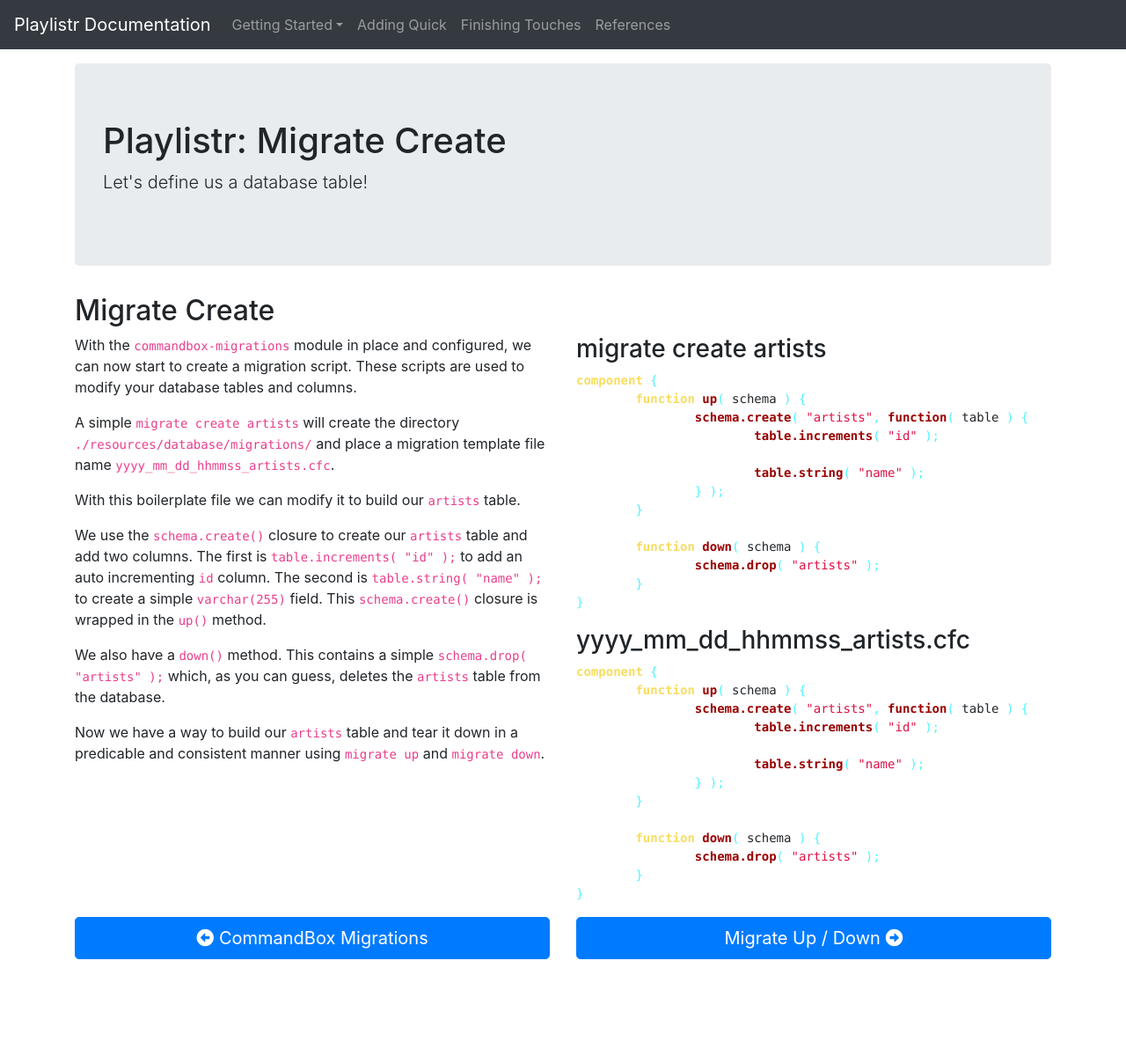
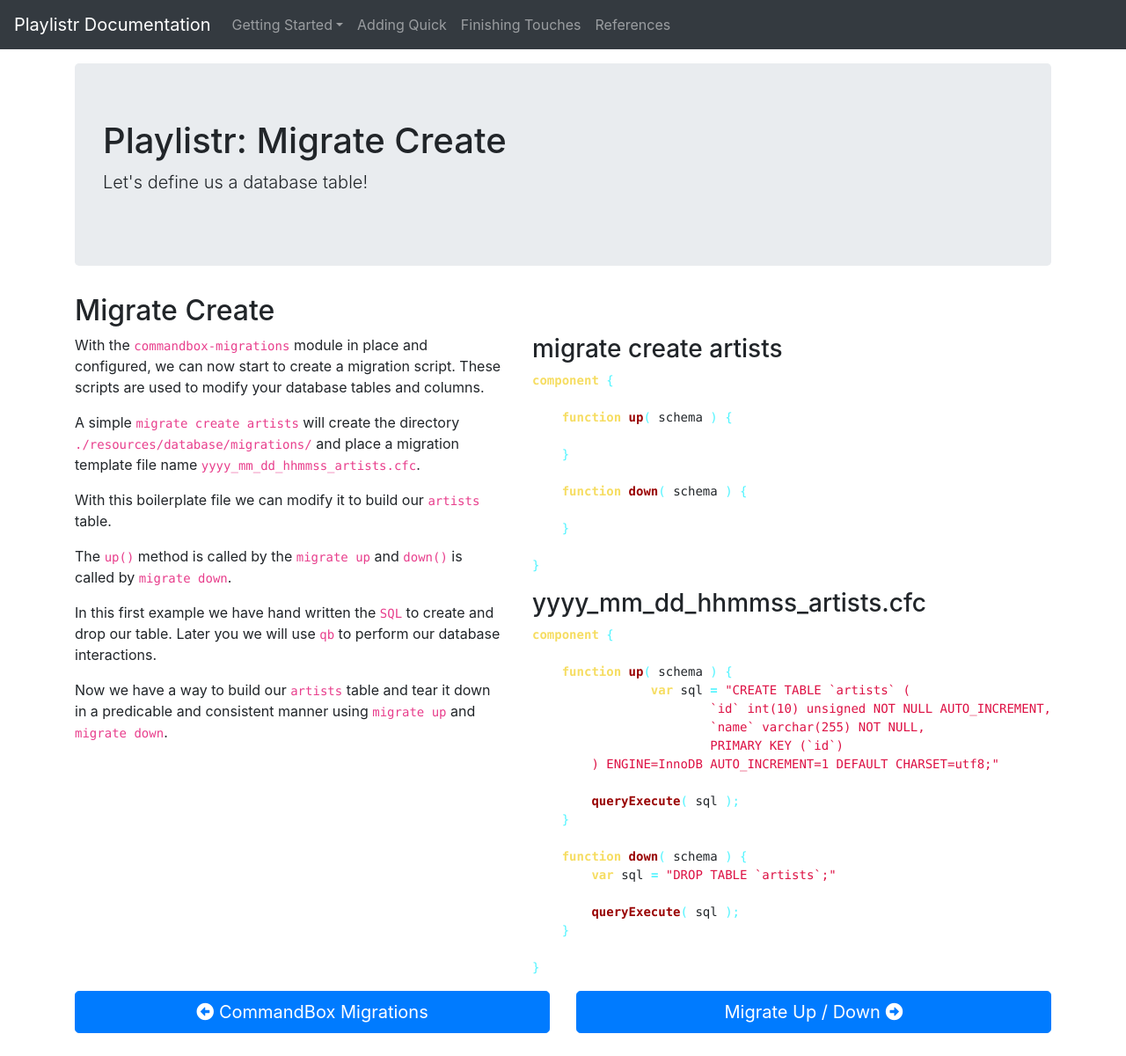
Before and after one commit to richardherbert/playlistr, a Jekyll site: the page built from getting-started/migrate-create.html, in a window 1280 px wide and 1200 px high. Shown: the whole window at 88% size. Built offline with Jekyll 4.4.1, drawn with Linux system fonts in a browser that asks for light colours; nearby versions of some CDN libraries.

Commit message:
Copy updated

```diff
--- a/getting-started/migrate-create.html
+++ b/getting-started/migrate-create.html
@@ -26,9 +26,9 @@
 
 		<p>With this boilerplate file we can modify it to build our <code>artists</code> table.</p>
 
-		<p>We use the <code>schema.create()</code> closure to create our <code>artists</code> table and add two columns. The first is <code>table.increments( "id" );</code> to add an auto incrementing <code>id</code> column. The second is <code>table.string( "name" );</code> to create a simple <code>varchar(255)</code> field. This <code>schema.create()</code> closure is wrapped in the <code>up()</code> method.</p>
+		<p>The <code>up()</code> method is called by the <code>migrate up</code> and <code>down()</code> is called by <code>migrate down</code>.</p>
 
-		<p>We also have a <code>down()</code> method. This contains a simple <code>schema.drop( "artists" );</code> which, as you can guess, deletes the <code>artists</code> table from the database.</p>
+		<p>In this first example we have hand written the <code>SQL</code> to create and drop our table. Later you we will use <code>qb</code> to perform our database interactions.</p>
 
 		<p>Now we have a way to build our <code>artists</code> table and tear it down in a predicable and consistent manner using <code>migrate up</code> and <code>migrate down</code>.</p>
 	</div>
@@ -37,34 +37,38 @@
 		<h3>migrate create artists</h3>
 {% highlight cfscript %}
 component {
+
     function up( schema ) {
-		schema.create( "artists", function( table ) {
-			table.increments( "id" );
 
-			table.string( "name" );
-		} );
     }
 
     function down( schema ) {
-		schema.drop( "artists" );
+
     }
+
 }
 {% endhighlight %}
 
 		<h3>yyyy_mm_dd_hhmmss_artists.cfc</h3>
 {% highlight cfscript %}
 component {
+
     function up( schema ) {
-		schema.create( "artists", function( table ) {
-			table.increments( "id" );
+		var sql = "CREATE TABLE `artists` (
+			`id` int(10) unsigned NOT NULL AUTO_INCREMENT,
+			`name` varchar(255) NOT NULL,
+			PRIMARY KEY (`id`)
+        ) ENGINE=InnoDB AUTO_INCREMENT=1 DEFAULT CHARSET=utf8;"
 
-			table.string( "name" );
-		} );
+        queryExecute( sql );
     }
 
     function down( schema ) {
-		schema.drop( "artists" );
+        var sql = "DROP TABLE `artists`;"
+
+        queryExecute( sql );
     }
+
 }
 {% endhighlight %}
 	</div>
```
Lines whose indentation alone changed are shown as unchanged.
